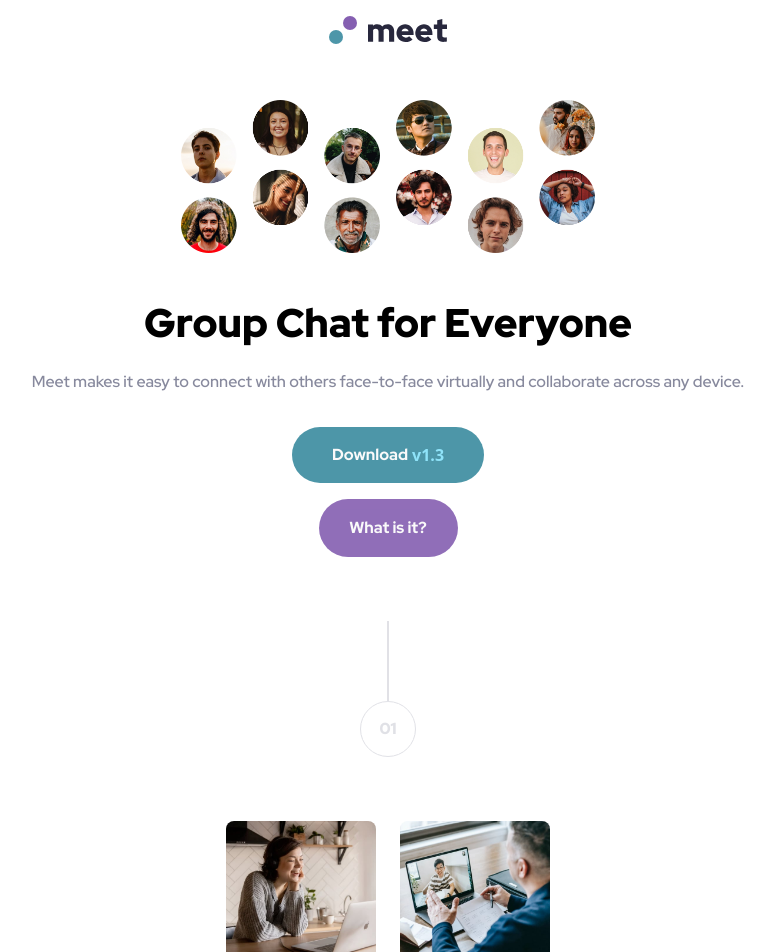
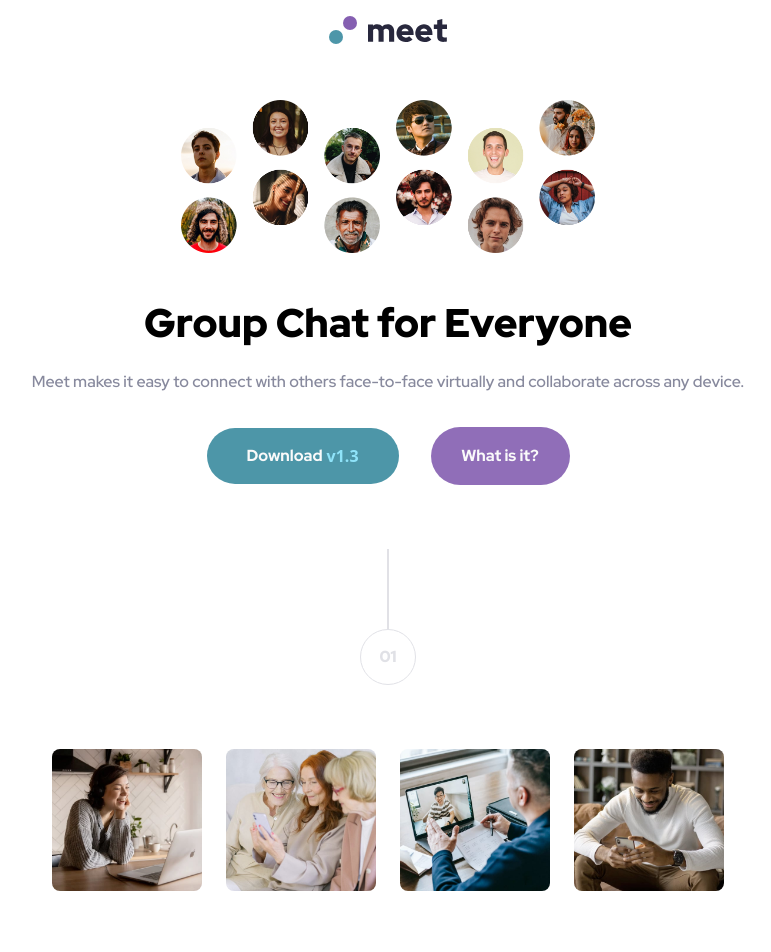
Before and after one commit to vaishnaviprabhath/meet-landing-page, a Next.js app: page / in a window 1280 px wide. Shown: the top 952 px of the page, without its empty margins (252-1023 px from the left). Built offline with nearby package versions, Linux system fonts and the light colour scheme.

Commit message:
Fixed tablet

```diff
--- a/pages/index.tsx
+++ b/pages/index.tsx
@@ -37,20 +37,20 @@ export default function Home() {
             </p>
           </div>
           <div className="py-4"></div>
-
-          <button className=" flex h-14 w-48 flex-row items-center justify-center rounded-full bg-cyan  ">
+          <div className="flex flex-col items-center md:flex-row">
+            <button className="flex h-14 w-48 flex-row items-center justify-center rounded-full bg-cyan  ">
               <p className="font-redhat font-bold text-white ">Download</p>
               <p className="pl-1 font-bold text-lightskyblue ">v1.3</p>
             </button>
 
-          <div className=" pt-4 "></div>
+            <div className="pt-4 md:px-[16px]"></div>
             <button className="grid h-58px w-139px content-center rounded-full bg-purple opacity-90">
               <p className=" text-center font-redhat font-bold text-white">
                 {" "}
                 What is it?
               </p>
             </button>
-
+          </div>
           <div className="pt-16"></div>
           <div className="h-20 border border-lightgrey opacity-25"></div>
           <div className="grid h-14 w-14 content-center rounded-full border border-lightgrey opacity-25">
@@ -61,7 +61,7 @@ export default function Home() {
             </div>
           </div>
           <div className="pt-16"></div>
-          <div className="grid grid-flow-col grid-rows-2 items-center gap-6">
+          <div className="grid grid-flow-col grid-rows-2 items-center gap-6 md:grid-rows-1">
             <Image
               className="rounded-lg"
               width={150}
```
Lines whose indentation alone changed are shown as unchanged.
